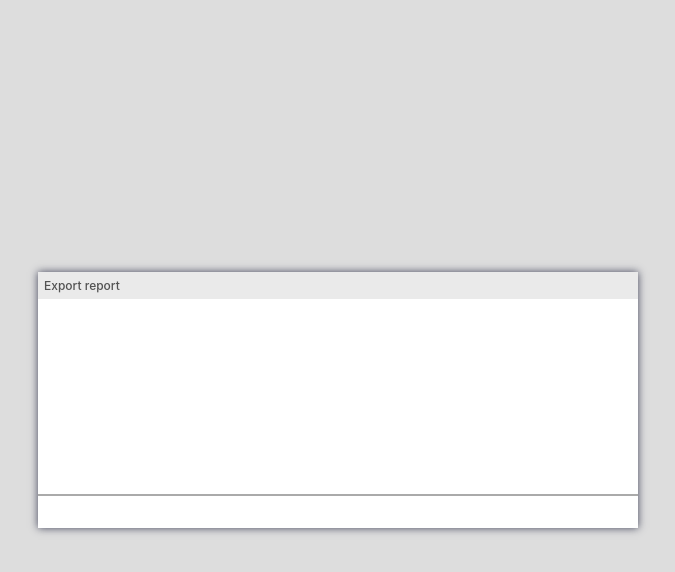
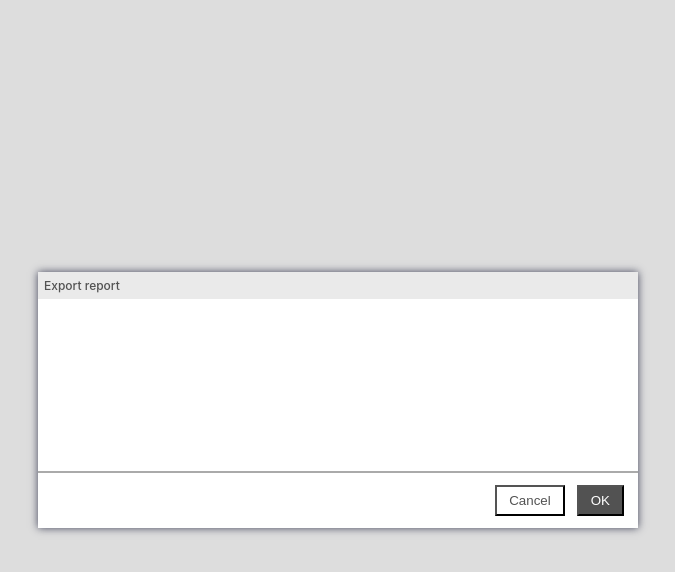
Before and after one commit to MCesarczyk/export-modal-mcesarczyk, a React (Create React App) app: page / in a window 1280 px wide. Both pictures are taken after a click on the button "Open modal". Shown: the top 572 px of the page, without its empty margins (302-977 px from the left). Built offline with nearby package versions, Linux system fonts and the light colour scheme.

Commit message:
buttons added to footer, accessibility labels added

```diff
--- a/src/Button/style.css
+++ b/src/Button/style.css
@@ -1,7 +1,8 @@
 .Button {
   color: #525252;
   background-color: #fff;
-  padding: 0.5rem 1rem;
+  padding: 0.375rem 0.75rem;
+  margin: 0.75rem 0.375rem;
 }
 
 .Button--primary {
--- a/src/ModalWrapper/Modal/index.tsx
+++ b/src/ModalWrapper/Modal/index.tsx
@@ -1,3 +1,4 @@
+import Button from "../../Button";
 import "./style.css";
 
 type modalProps = {
@@ -8,12 +9,34 @@ type modalProps = {
 const Modal = ({ visible, title }: modalProps) => (
   <div
     className={`ModalBody ${!visible ? "ModalBody--hidden" : ""}`}
+    aria-label="modal body"
     data-testid="modal-body"
   >
     <div>
-      <h1 className="ModalTitle">{title}</h1>
+      <h1
+        aria-label="modal header"
+        className="ModalTitle"
+      >
+        {title}
+      </h1>
     </div>
-    <div className="ModalFooter"></div>
+    <div
+      aria-label="modal footer"
+      className="ModalFooter"
+    >
+      <Button
+        aria-label="cancel button"
+        type=""
+        title="Cancel"
+        onClick={() => { }}
+      />
+      <Button
+        aria-label="submit button"
+        type="primary"
+        title="OK"
+        onClick={() => { }}
+      />
+    </div>
   </div>
 );
 
--- a/src/ModalWrapper/Modal/style.css
+++ b/src/ModalWrapper/Modal/style.css
@@ -31,4 +31,6 @@
   min-height: 2rem;
   border-top: 2px solid #aaa;
   margin-top: auto;
+  text-align: right;
+  padding: 0 0.5rem;
 }
--- a/src/ModalWrapper/index.tsx
+++ b/src/ModalWrapper/index.tsx
@@ -9,7 +9,12 @@ const ModalWrapper = () => {
 
   return (
     <>
-      <Button title={"Open modal"} onClick={openModal} />
+      <Button
+        aria-label="modal opening button"
+        type="primary"
+        title={"Open modal"}
+        onClick={openModal}
+      />
       <Modal visible={modalOpen} title={"Export report"} />
     </>
   );
```
